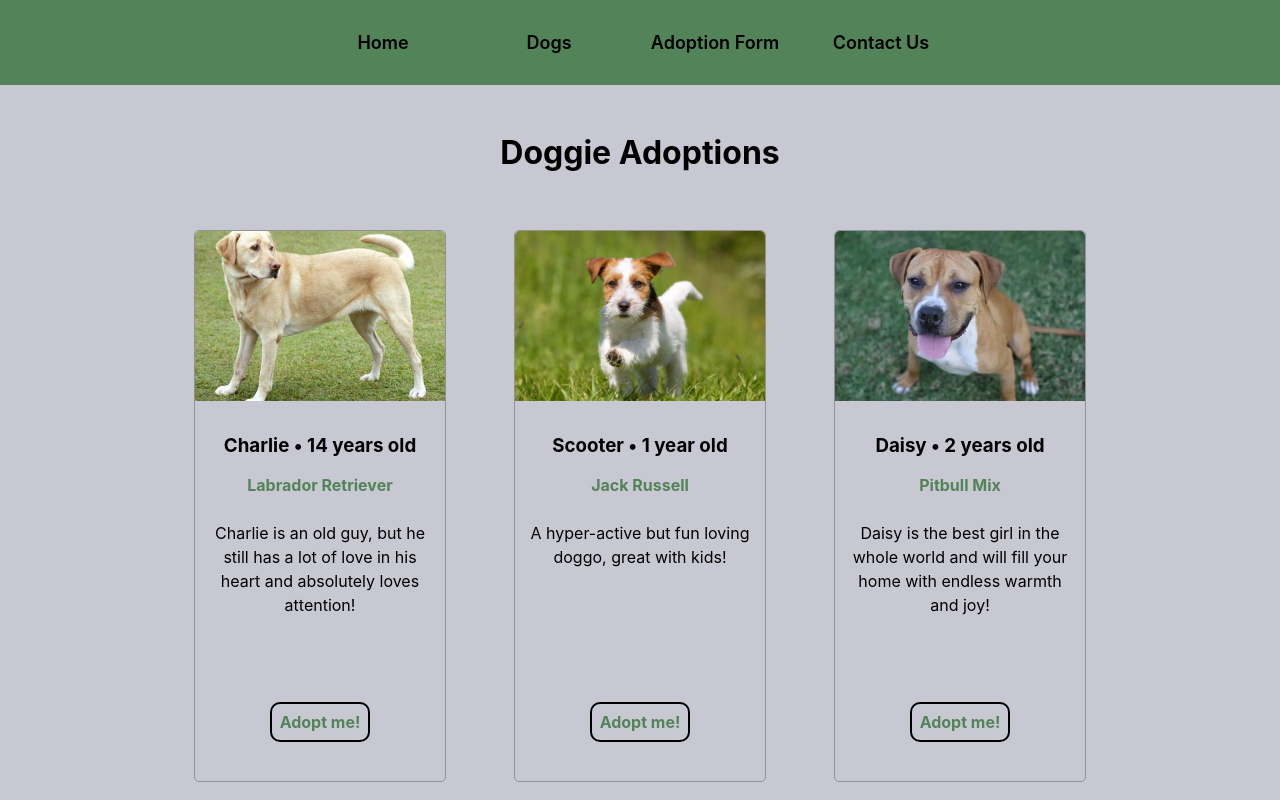
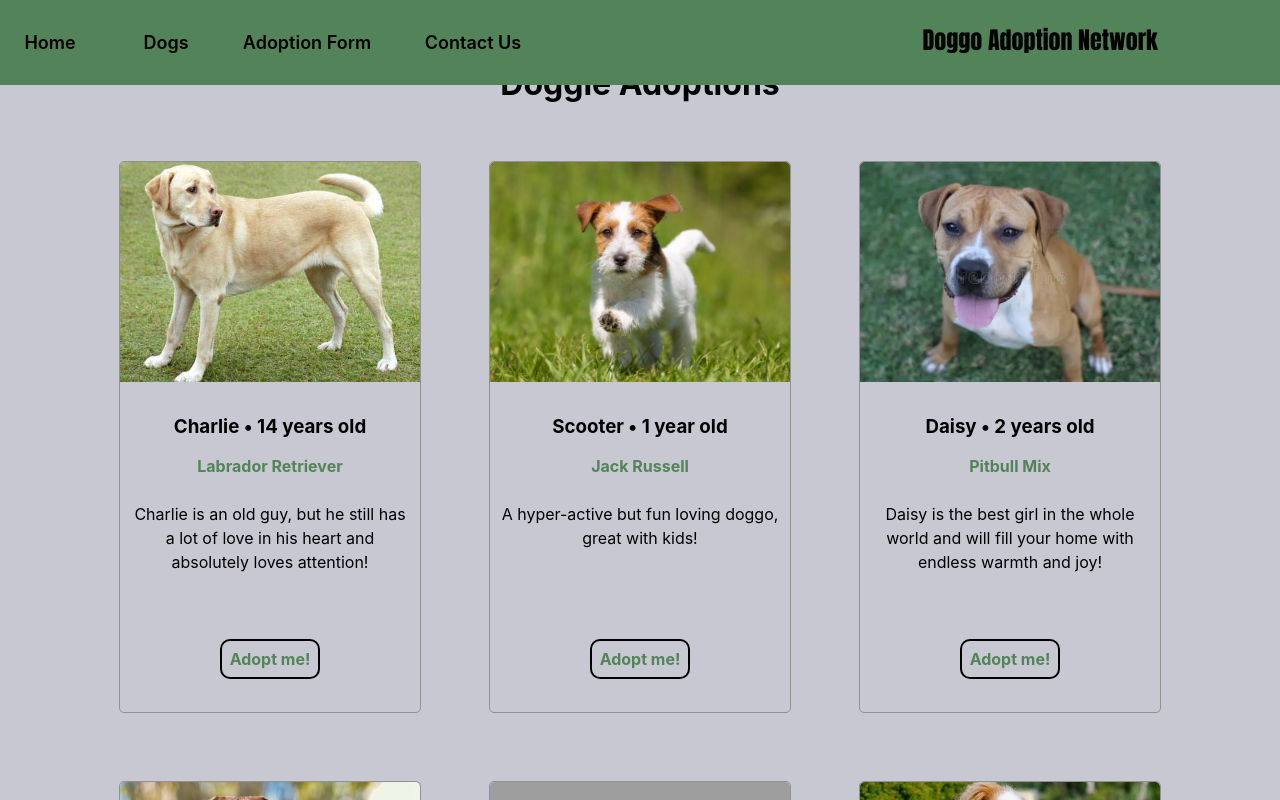
Before and after one commit to jburky15/doggo-adoption, a React (Create React App) app: page /DogAdoptions in a window 1280 px wide. Shown: the top 800 px of the page. Built offline with nearby package versions, Linux system fonts and the light colour scheme; grey boxes are pictures that could not be loaded.

Commit message:
Fixed navbar + logo template spot

```diff
--- a/src/components/DogCard/dogcard.css
+++ b/src/components/DogCard/dogcard.css
@@ -1,5 +1,5 @@
 .dog-card {
-    width: 250px;
+    width: 300px;
     height: 550px;
     border: 1px solid rgb(146, 146, 146);
     border-radius: 5px;
@@ -8,7 +8,7 @@
 
 img {
     width: 100%;
-    height: 170px;
+    height: 220px;
     border-radius: 5px 5px 0 0;
     margin-bottom: 10px;
     object-fit: cover;
@@ -22,5 +22,5 @@ img {
 .dogDescription {
     line-height: 1.5;
     padding: 10px;
-    height: 30%;
+    height: 22%;
 }
--- a/src/components/NavBar/NavBar.css
+++ b/src/components/NavBar/NavBar.css
@@ -3,8 +3,18 @@
     width: 100%;
     height: 85px;
     display: flex;
-    justify-content: center;
+    justify-content: flex-start;
     z-index: 10;
+    position: fixed;
+    top: 0;
+}
+
+.pageLinks h1 {
+    margin-left: 28vw;
+    font-size: 1.5rem;
+    line-height: 2;
+    font-family:Impact, Haettenschweiler, 'Arial Narrow Bold', sans-serif;
+    font-weight: 400;
 }
 
 .pageLink {
@@ -21,6 +31,14 @@
     cursor: pointer;
 }
 
+.pageLink:nth-child(1) {
+    width: 100px;
+}
+
+.pageLink:nth-child(2) {
+    width: 100px;
+}
+
 .pageLink:active {
     color: rgb(255, 69, 0);
 }
--- a/src/components/NavBar/NavBar.jsx
+++ b/src/components/NavBar/NavBar.jsx
@@ -11,6 +11,7 @@ export const NavBar = () => {
         <Link to="/DogAdoptions" className='pageLink'>Dogs</Link>
         <Link to="/AdopionForm" className='pageLink'>Adoption Form</Link>
         <Link to="/Contact" className='pageLink'>Contact Us</Link>
+        <div className="navHeader"><h1>Doggo Adoption Network</h1></div>
     </div>
     </>
   )
--- a/src/pages/DogAdoption/DogAdoption.css
+++ b/src/pages/DogAdoption/DogAdoption.css
@@ -6,7 +6,7 @@
 }
 
 .adoptionHeader {
-  margin: 3rem auto;
+  margin: 8dvh auto 3rem auto;
 }
 
 @media (max-width: 720px) {
```
